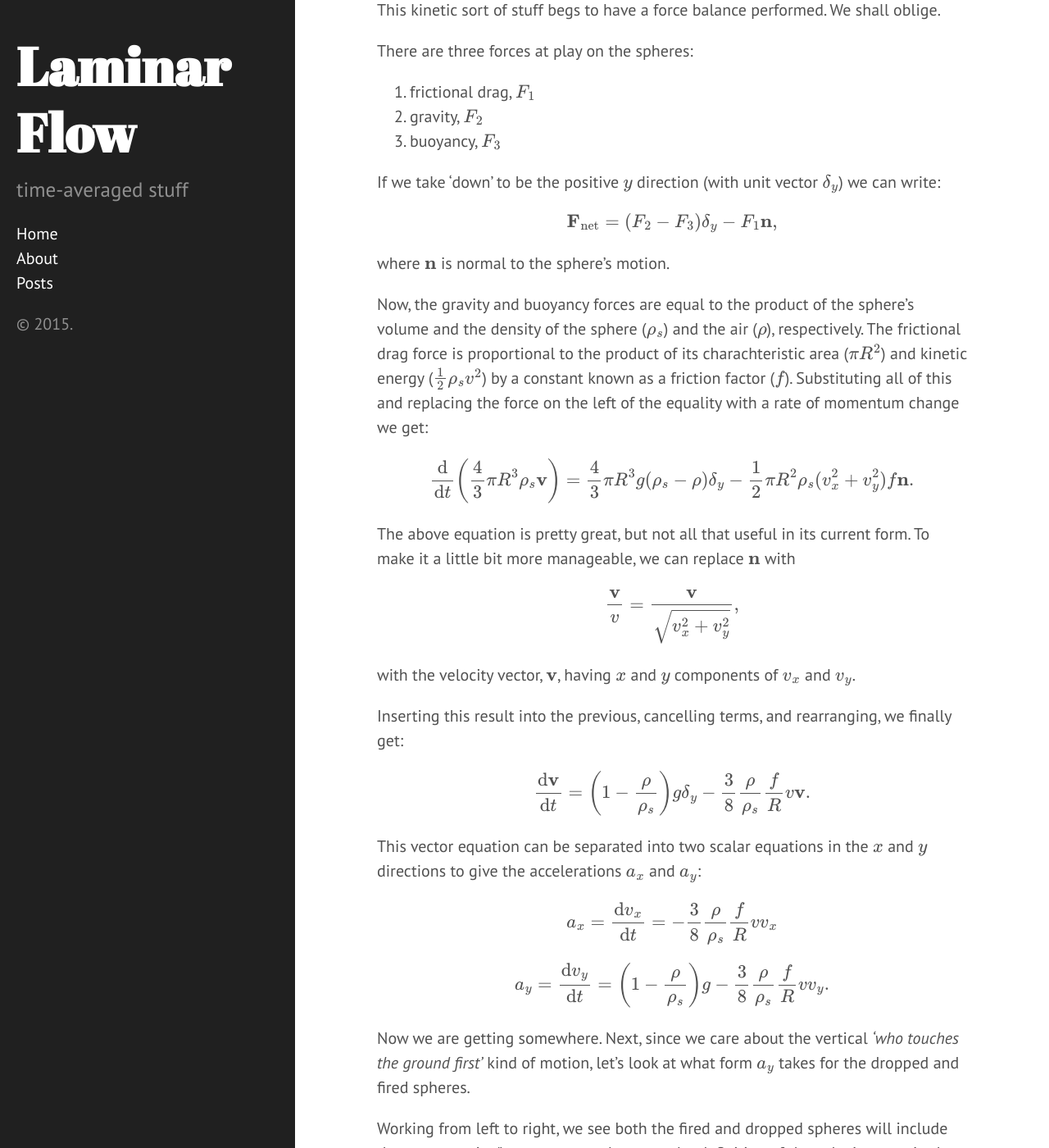
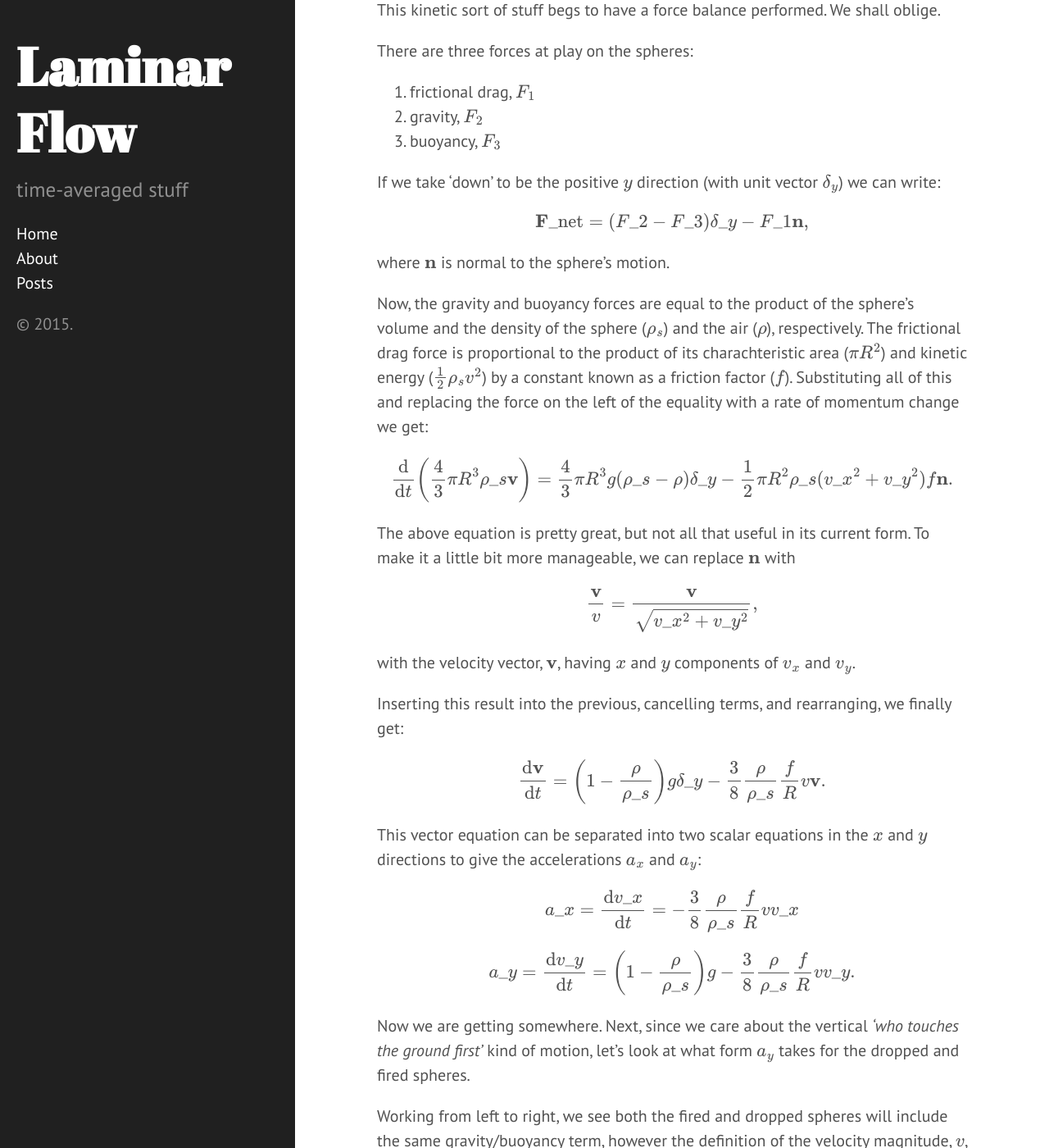
Before and after one commit to nmcintosh/nmcintosh.github.io, a Jekyll site: the page built from _posts/2014-05-01-Seven-Pounds.md, in a window 1280 px wide and 1400 px high, scrolled down 669 px. Shown: the whole window at 82% size. Built offline with Jekyll 4.4.1, drawn with Linux system fonts in a browser that asks for light colours; Markdown is read by kramdown in place of the engine named in the settings; formulas are drawn with MathJax 3; some of the changed text lies outside the part shown.

```diff
--- a/_config.yml
+++ b/_config.yml
@@ -1,5 +1,5 @@
 # Dependencies
-markdown:         kramdown
+markdown:         redcarpet
 pygments:         true
 
 # Permalinks
--- a/_includes/sidebar.html
+++ b/_includes/sidebar.html
@@ -28,6 +28,6 @@
 
     </ul>
 
-    <p>&copy; {{ site.time | date: '%Y' }}.</p>
+    <p>&copy; {{ site.time | date: '%Y' }}. </p>
   </div>
 </div>
--- a/_layouts/page.html
+++ b/_layouts/page.html
@@ -6,3 +6,7 @@ layout: default
   <h1 class="page-title">{{ page.title }}</h1>
   {{ content }}
 </div>
+
+<script type="text/javascript"
+    src="http://cdn.mathjax.org/mathjax/latest/MathJax.js?config=TeX-AMS-MML_HTMLorMML">
+</script>
--- a/_posts/2014-05-01-Seven-Pounds.md
+++ b/_posts/2014-05-01-Seven-Pounds.md
@@ -1,13 +1,13 @@
 ---
 layout: post
-title: Seven Pounds
+title: Flying balls
 ---
 
 A first has occured: a first term of graduate school has been completed. And boy does it feel great. The end of courses, the start of warm weather, the end of madding crowds at every coffee store on campus, and the beginning of full-time research all smell great, and this time of year stinks of them. Fantastic.
 
 While preparing for finals, I came upon a problem I thought was pretty neat and is given in the excellent text *'Transport Phenomena, 2nd Revised Edition'* by R. Byron Bird, Warren E. Stewart, and Edwin N. Lightfoot as problem 6C.1. The situation at hand is as follows:
 
-> A sphere of radius $$R$$ is fired horizontally ($$x$$ direction) at high velocity in still air above ground level, an identical sphere is dropped from the same height above the ground (in the $$y$$ direction).
+> A sphere of radius \\(R\\) is fired horizontally (\\(x\\) direction) at high velocity in still air above ground level, an identical sphere is dropped from the same height above the ground (in the \\(y\\) direction).
 
 What we are tasked with figuring out is which sphere will hit the ground first and if that result would be the same if the sphere was fired horizontally very slowly.
 
@@ -15,63 +15,63 @@ This kinetic sort of stuff begs to have a force balance performed. We shall obli
 
 There are three forces at play on the spheres:
 
-1. frictional drag, $$F_1$$
-2. gravity, $$F_2$$
-3. buoyancy, $$F_3$$
+1. frictional drag, \\(F\_1\\)
+2. gravity, \\(F\_2\\)
+3. buoyancy, \\(F\_3\\)
 
-If we take 'down' to be the positive $$y$$ direction (with unit vector $$\delta_y$$) we can write:
+If we take 'down' to be the positive \\(y\\) direction (with unit vector \\(\delta\_y\\)) we can write:
 
 $$
-\mathbf{F}_\mathrm{net} = (F_2 - F_3)\delta_y - F_1\mathbf{n},
+\mathbf{F}\_\mathrm{net} = (F\_2 - F\_3)\delta\_y - F\_1\mathbf{n},
 $$
 
-where $$\mathbf{n}$$ is normal to the sphere's motion.
+where \\(\mathbf{n}\\) is normal to the sphere's motion.
 
-Now, the gravity and buoyancy forces are equal to the product of the sphere's volume and the density of the sphere ($$\rho_s$$) and the air ($$\rho$$), respectively. The frictional drag force is proportional to the product of its charachteristic area ($$\pi R^2$$) and kinetic energy ($$\frac{1}{2}\rho_sv^2$$) by a constant known as a friction factor ($$f$$). Substituting all of this and replacing the force on the left of the equality with a rate of momentum change we get:
+Now, the gravity and buoyancy forces are equal to the product of the sphere's volume and the density of the sphere (\\(\rho\_s\\)) and the air (\\(\rho\\)), respectively. The frictional drag force is proportional to the product of its charachteristic area (\\(\pi R^2\\)) and kinetic energy (\\(\frac{1}{2}\rho_sv^2\\)) by a constant known as a friction factor (\\(f\\)). Substituting all of this and replacing the force on the left of the equality with a rate of momentum change we get:
 
 $$
-\frac{\mathrm{d}}{\mathrm{d}t}\left(\frac{4}{3} \pi R^3 \rho_s \mathbf{v}\right) = \frac{4}{3} \pi R^3 g (\rho_s - \rho) \delta_y - \frac{1}{2} \pi R^2 \rho_s (v_x^2 + v_y^2) f \mathbf{n}.
+\frac{\mathrm{d}}{\mathrm{d}t}\left(\frac{4}{3} \pi R^3 \rho\_s \mathbf{v}\right) = \frac{4}{3} \pi R^3 g (\rho\_s - \rho) \delta\_y - \frac{1}{2} \pi R^2 \rho\_s (v\_x^2 + v\_y^2) f \mathbf{n}.
 $$
 
-The above equation is pretty great, but not all that useful in its current form. To make it a little bit more manageable, we can replace $$\mathbf{n}$$ with
+The above equation is pretty great, but not all that useful in its current form. To make it a little bit more manageable, we can replace \\(\mathbf{n}\\) with
 
 $$
-\frac{\mathbf{v}}{v} = \frac{\mathbf{v}}{\sqrt{v_x^2 + v_y^2}},
+\frac{\mathbf{v}}{v} = \frac{\mathbf{v}}{\sqrt{v\_x^2 + v\_y^2}},
 $$
 
-with the velocity vector, $$\mathbf{v}$$, having $$x$$ and $$y$$ components of $$v_x$$ and $$v_y$$.
+with the velocity vector, \\(\mathbf{v}\\), having \\(x\\) and \\(y\\) components of \\(v\_x\\) and \\(v\_y\\).
 
 Inserting this result into the previous, cancelling terms, and rearranging, we finally get:
 
 $$
-\frac{\mathrm{d}\mathbf{v}}{\mathrm{d}t} = \left(1 - \frac{\rho}{\rho_s}\right)g\delta_y - \frac{3}{8}\frac{\rho}{\rho_s}\frac{f}{R}v\mathbf{v}.
+\frac{\mathrm{d}\mathbf{v}}{\mathrm{d}t} = \left(1 - \frac{\rho}{\rho\_s}\right)g\delta\_y - \frac{3}{8}\frac{\rho}{\rho\_s}\frac{f}{R}v\mathbf{v}.
 $$
 
-This vector equation can be separated into two scalar equations in the $$x$$ and $$y$$ directions to give the accelerations $$a_x$$ and $$a_y$$:
+This vector equation can be separated into two scalar equations in the \\(x\\) and \\(y\\) directions to give the accelerations \\(a\_x\\) and \\(a\_y\\):
 
 $$
-a_x = \frac{\mathrm{d}v_x}{\mathrm{d}t} = -\frac{3}{8}\frac{\rho}{\rho_s}\frac{f}{R}vv_x
+a\_x = \frac{\mathrm{d}v\_x}{\mathrm{d}t} = -\frac{3}{8}\frac{\rho}{\rho\_s}\frac{f}{R}vv\_x
 $$
 
 $$
-a_y = \frac{\mathrm{d}v_y}{\mathrm{d}t} = \left(1 - \frac{\rho}{\rho_s}\right)g - \frac{3}{8}\frac{\rho}{\rho_s}\frac{f}{R}vv_y.
+a\_y = \frac{\mathrm{d}v\_y}{\mathrm{d}t} = \left(1 - \frac{\rho}{\rho\_s}\right)g - \frac{3}{8}\frac{\rho}{\rho\_s}\frac{f}{R}vv\_y.
 $$
 
-Now we are getting somewhere. Next, since we care about the vertical *'who touches the ground first'* kind of motion, let's look at what form $$a_y$$ takes for the dropped and fired spheres.
+Now we are getting somewhere. Next, since we care about the vertical *'who touches the ground first'* kind of motion, let's look at what form \\(a_y\\) takes for the dropped and fired spheres.
 
-Working from left to right, we see both the fired and dropped spheres will include the same gravity/buoyancy term, however the definition of the velocity magnitude, $$v$$, in the second term will change. In the case of the dropped sphere, $$v_x = 0$$ and so $$v = v_y$$, but in the case of the fired sphere $$v$$ will include a $$v_x$$ term and be equal to $$\sqrt{v_x^2 + v_y^2}$$.
+Working from left to right, we see both the fired and dropped spheres will include the same gravity/buoyancy term, however the definition of the velocity magnitude, \\(v\\), in the second term will change. In the case of the dropped sphere, \\(v\_x = 0\\) and so \\(v = v\_y\\), but in the case of the fired sphere \\(v\\) will include a \\(v\_x\\) term and be equal to \\(\sqrt{v\_x^2 + v\_y^2}\\).
 
 Now, since:
 
 $$
-\sqrt{v_x^2 + v_y^2} > v_y \quad\forall\quad v_x \neq 0,
+\sqrt{v\_x^2 + v\_y^2} > v\_y \quad\forall\quad v\_x \neq 0,
 $$
 
-the second term in the $$a_y$$ equation is smaller in the dropped case, which in turn means $$a_y$$ in this case is larger. Fantastic, we can now say that, as the dropped sphere accelerates faster downward than the fired one, **the dropped sphere hits the ground first**. This is contradictory to what [others](http://mythbustersresults.com/knock-your-socks-off) have 'proven' empirically, although their problem geometry was slightly different.
+the second term in the \\(a\_y\\) equation is smaller in the dropped case, which in turn means \\(a\_y\\) in this case is larger. Fantastic, we can now say that, as the dropped sphere accelerates faster downward than the fired one, **the dropped sphere hits the ground first**. This is contradictory to what [others](http://mythbustersresults.com/knock-your-socks-off) have 'proven' empirically, although their problem geometry was slightly different.
 
 The above result is pretty cool, but does it apply to all regimes of sphere motion? What if our sphere launcher is weak and pitiful?
 
-Let's consider the effect of the friction factor, $$f$$, in the above.
+Let's consider the effect of the friction factor, \\(f\\), in the above.
 
 When the sphere is fired horizontally very slowly, when so called *creeping flow* is achieved, the friction factor is proportional to the inverse of the magnitude of the sphere velocity.
 
@@ -79,7 +79,7 @@ $$
 f \propto \frac{1}{v}
 $$
 
-Inserting this relation (the result is true for any constant of proportionality) into the $$a_y$$ relation above, we can see that we eliminate any term that may contain $$v_x$$. This means that if the sphere is moving really slowly (for $$\mathrm{Re}_\mathrm{sphere} < 0.1$$), $$a_y$$ will be equal for the fired and dropped spheres and thus **they will hit the ground at the same time**.
+Inserting this relation (the result is true for any constant of proportionality) into the \\(a\_y\\) relation above, we can see that we eliminate any term that may contain \\(v\_x\\). This means that if the sphere is moving really slowly (for \\(\mathrm{Re}\_\mathrm{sphere} < 0.1\\)), \\(a\_y\\) will be equal for the fired and dropped spheres and thus **they will hit the ground at the same time**.
 
 Given the large number of moving spheres in this world, the above problem's applicability to all kinds of sports and daily occurences is worth noting. It is also interesting to note that not a single bit of any of the above analysis is any newer than the mid 1800's; it's amazing to think of not just applying something like [Stokes' Law](http://en.wikipedia.org/wiki/Stokes'_law), but [inventing it altogether](http://en.wikipedia.org/wiki/George_Gabriel_Stokes).
 
```
Also changed, not shown: _posts/2014-03-30-The-Pursuit-of-Happyness.md (+2 -2 lines), about.md (+1 -1 lines).
